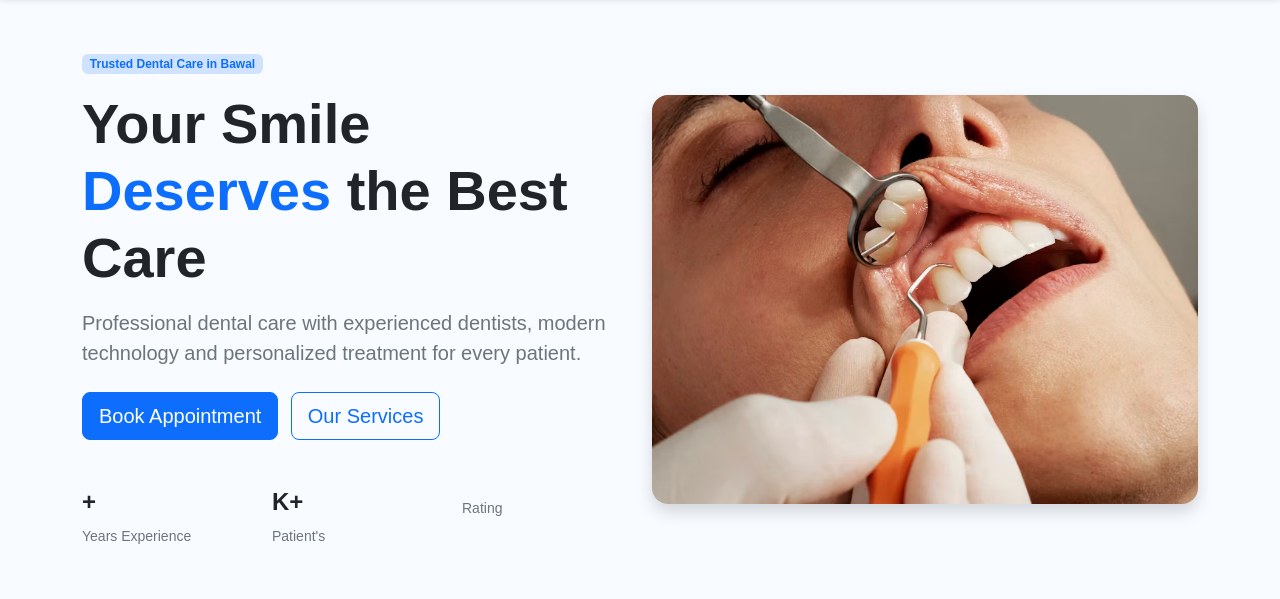
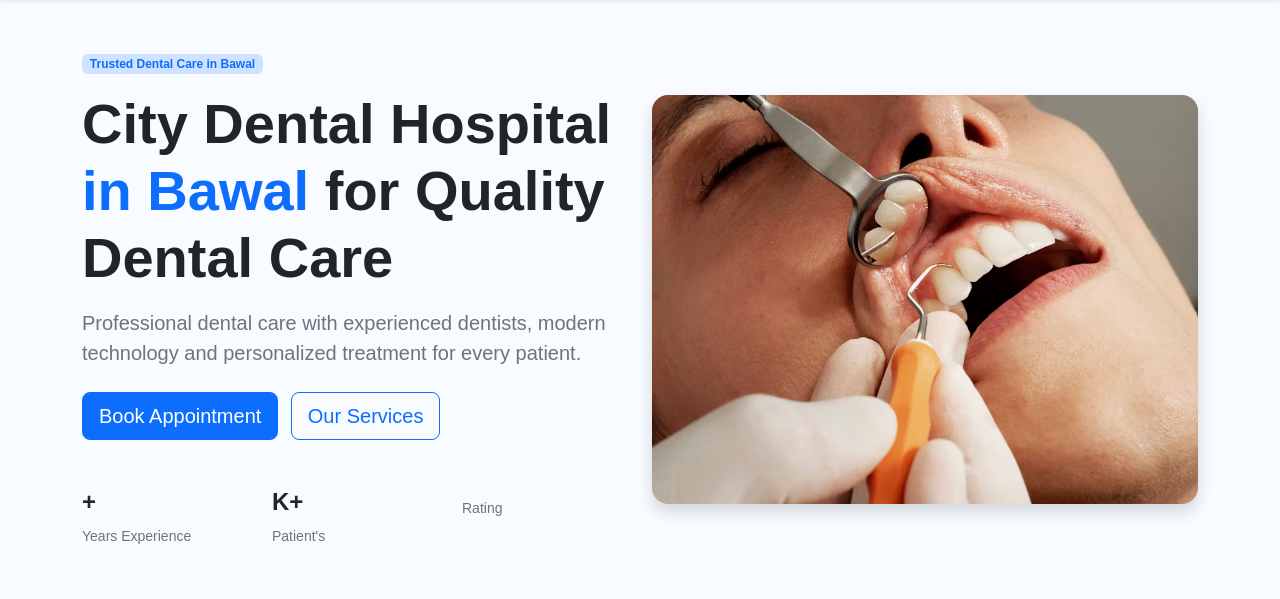
Before and after one commit to chanchalji143/client-website, a Django app: page / in a window 1280 px wide. Shown: the part 64-663 px from the top of the page. Run offline with Django 5.2, Linux system fonts and the light colour scheme; data that the repository does not hold is empty; some libraries are stand-ins or nearby versions.

Commit message:
Improve homepage SEO headings

```diff
--- a/home/templates/home/index.html
+++ b/home/templates/home/index.html
@@ -150,13 +150,11 @@
               Trusted Dental Care in Bawal
             </span>
 
-            <h1 class="display-4 fw-bold">
-              Your Smile
-
-              <span class="text-primary"> Deserves </span>
-
-              the Best Care
-            </h1>
+           <h1 class="display-4 fw-bold">
+    City Dental Hospital
+    <span class="text-primary"> in Bawal </span>
+    for Quality Dental Care
+</h1>
 
             <p class="lead text-secondary mt-3">
               Professional dental care with experienced dentists, modern
```
